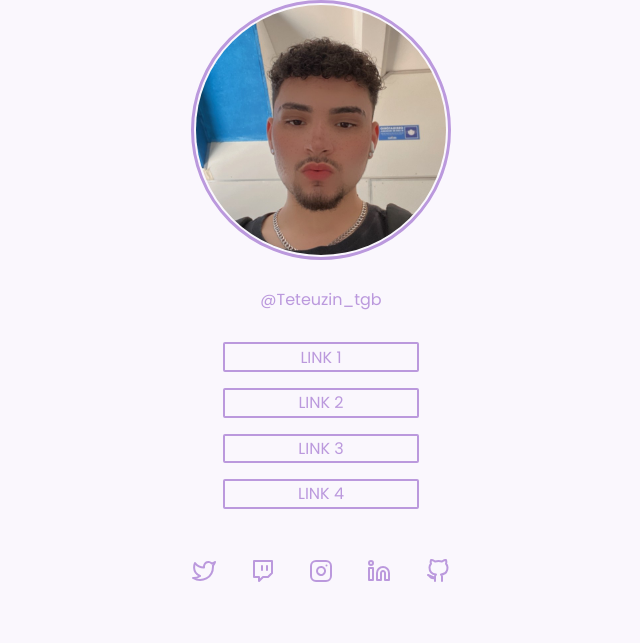
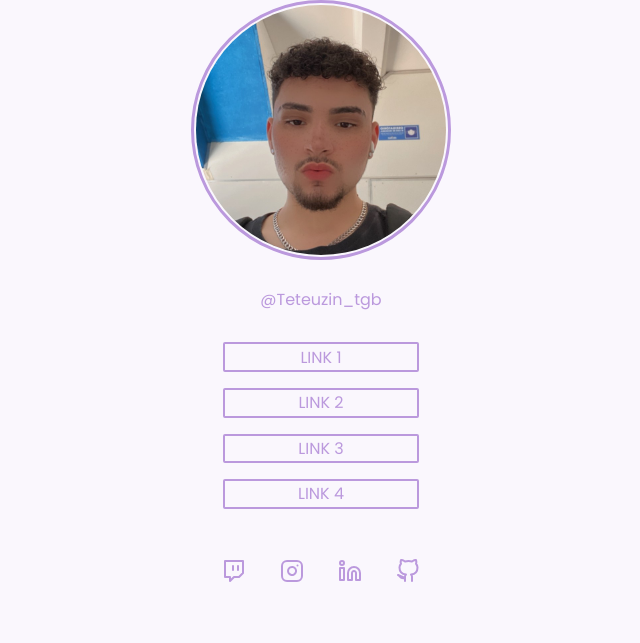
Before and after one commit to TeteuzinTeixeira/social_links, a plain HTML site: page desafio social tree/index.html in a window 1280 px wide. Shown: the whole page, without its empty margins (319-959 px from the left). Drawn offline with Linux system fonts and the light colour scheme.

Commit message:
social removed

```diff
--- a/desafio social tree/index.html
+++ b/desafio social tree/index.html
@@ -25,7 +25,6 @@
         </div>
 
         <div class="redes">
-            <a href="https://twitter.com/teteuzinn_tgb" class="redes" target="_blank"><img src="assets/twitter.svg" alt="Twitter"></a>
             <a href="https://www.twitch.tv/teteuzin_tgb" class="redes" target="_blank"><img src="assets/twitch.svg" alt="twitch"></a>
             <a href="https://www.instagram.com/teteuzin_tgb/" class="redes" target="_blank"><img src="assets/instagram.svg" alt="instagram"></a>
             <a href="https://www.linkedin.com/in/mateus-teixeira-1912ab256/" class="redes" target="_blank"><img src="assets/linkedin.svg" alt="linkedin"></a>
```
